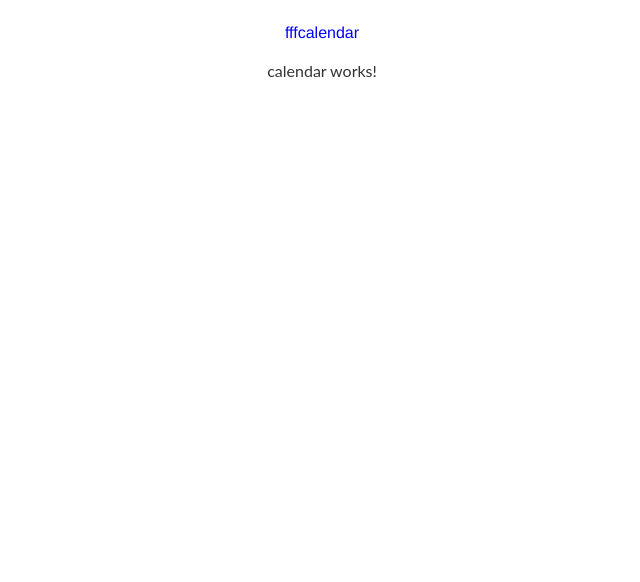
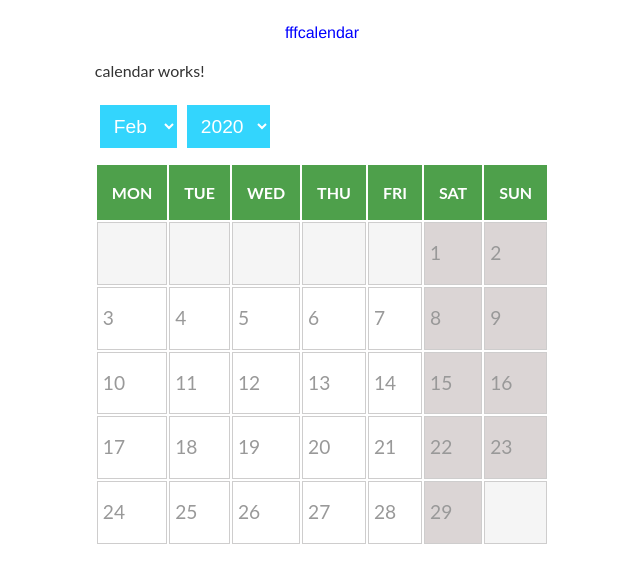
Before and after one commit to pigich/fffcalendar, an Angular app: page /calendar in a window 1280 px wide. Shown: the top 582 px of the page, without its empty margins (318-958 px from the left). Built offline with nearby package versions, Linux system fonts and the light colour scheme.

Commit message:
added calendarCoponent and css styles for it

```diff
--- a/src/app/calendar/calendar.component.html
+++ b/src/app/calendar/calendar.component.html
@@ -1 +1,9 @@
 <p>calendar works!</p>
+<div class="calendar-date">
+    <select [value]="selectedMonth" class="calendar-month" (change)="onMonthChange($event.target.value)">
+    </select>
+    <select [value]="selectedYear" class="calendar-year" (change)="onYearChange($event.target.value)">
+    </select>
+</div>
+<div class="calendar"></div>
+<div class="calendar-event"></div>
--- a/src/app/calendar/calendar.component.ts
+++ b/src/app/calendar/calendar.component.ts
@@ -1,4 +1,7 @@
 import { Component, OnInit } from '@angular/core';
+import { MessageService } from '../shared/service/message.service';
+import { Router } from '@angular/router';
+import { CalendarService } from '../shared/service/calendar.service';
 
 @Component({
   selector: 'app-calendar',
@@ -6,10 +9,155 @@ import { Component, OnInit } from '@angular/core';
   styleUrls: ['./calendar.component.scss']
 })
 export class CalendarComponent implements OnInit {
+  public calendarElement: HTMLElement;
+  public monthElement: HTMLElement;
+  public yearElement: HTMLElement;
+  public selectedMonth: number;
+  public selectedYear: number;
 
-  constructor() { }
+  private monthesNames: Array<string> = ['Jan', 'Feb', 'Mar', 'Apr', 'May', 'Jun', 'Jul', 'Aug', 'Sep', 'Oct', 'Nov', 'Dec'];
+  private days: Array<string> = ['Sun', 'Mon', 'Tue', 'Wed', 'Thu', 'Fri', 'Sat'];
+  private isWeekStartsOnMonday = true;
+  private now = new Date();
+  private nowMonthNumber = this.now.getMonth();
+  private nowYear = this.now.getFullYear();
+  private currentMonth = 0;
+  private currentYear = 0;
+  private selectedDay = 0;
+  private eventsData = null;
+
+  constructor(
+    private calendarService: CalendarService,
+    private router: Router,
+    private messageService: MessageService
+  ) { }
 
   ngOnInit() {
+    this.selectedMonth = this.nowMonthNumber;
+    this.selectedYear = this.nowYear;
+    this.currentMonth = this.selectedMonth;
+    this.currentYear = this.selectedYear;
+    this.calendarElement = document.querySelector('.calendar');
+    this.yearElement = document.querySelector('.calendar-year');
+    this.monthElement = document.querySelector('.calendar-month');
+    this.showMonthes();
+    this.showYears();
+    this.showCalendar();
+  }
+  onMonthChange(value: number) {
+    this.currentMonth = +value;
+    console.log(this.currentMonth);
+    this.showCalendar();
+  }
+  onYearChange(value: number) {
+    this.currentYear = +value;
+    console.log(this.currentYear);
+    this.showCalendar();
   }
 
+  showMonthes() {
+    for (let i = 0; i < 12; i++) {
+      const opt = document.createElement('option');
+      opt.value = '' + i;
+      opt.innerHTML = this.monthesNames[i];
+      if (i === this.nowMonthNumber) { opt.selected = true; }
+      this.monthElement.appendChild(opt);
+    }
+  }
+  showYears() {
+    for (let i = this.nowYear - 10; i <= this.nowYear + 10; i++) {
+      const opt = document.createElement('option');
+      if (i === this.nowYear) {
+        opt.setAttribute('selected', '' + this.nowYear);
+        opt.setAttribute('default', '' + this.nowYear);
+      }
+      opt.value = '' + i;
+      opt.innerHTML = '' + i;
+      this.yearElement.appendChild(opt);
+    }
+  }
+
+  showCalendar() {
+    this.currentMonth = this.currentMonth;
+    this.currentYear = this.currentYear;
+    console.log(this.currentMonth, ' ', this.currentYear);
+    const daysInMonth = new Date(this.currentYear, this.currentMonth + 1, 0).getDate();
+    const firstDayOfMonth = new Date(this.currentYear, this.currentMonth, 1).getDay();
+    const lastDayOfMonth = new Date(this.currentYear, this.currentMonth, daysInMonth).getDay();
+
+    // load data
+    this.eventsData = localStorage.getItem('cal-' + this.currentMonth + '-' + this.currentYear);
+    if (this.eventsData == null) {
+      localStorage.setItem('cal-' + this.currentMonth + '-' + this.currentYear, '{}');
+      this.eventsData = {};
+    } else {
+      this.eventsData = JSON.parse(this.eventsData);
+    }
+
+    // the number of empty squares before start of month
+    const squares = [];
+    if (this.isWeekStartsOnMonday && firstDayOfMonth !== 1) {
+      const blanks = firstDayOfMonth === 0 ? 7 : firstDayOfMonth;
+      for (let i = 1; i < blanks; i++) { squares.push('b'); }
+    }
+    if (!this.isWeekStartsOnMonday && firstDayOfMonth !== 0) {
+      for (let i = 0; i < firstDayOfMonth; i++) { squares.push('b'); }
+    }
+
+    // days of the month
+    for (let i = 1; i <= daysInMonth; i++) { squares.push(i); }
+
+    // the number of empty squares after end of month
+    if (this.isWeekStartsOnMonday && lastDayOfMonth !== 0) {
+      const blanks = lastDayOfMonth === 6 ? 1 : 7 - lastDayOfMonth;
+      for (let i = 0; i < blanks; i++) { squares.push('b'); }
+    }
+    if (!this.isWeekStartsOnMonday && lastDayOfMonth !== 6) {
+      const blanks = lastDayOfMonth === 0 ? 6 : 6 - lastDayOfMonth;
+      for (let i = 0; i < blanks; i++) { squares.push('b'); }
+    }
+
+    // calendar container and table
+    const calendarElement = document.querySelector('.calendar');
+    const calendarTable = document.createElement('table');
+    calendarTable.id = 'calendar';
+    calendarElement.innerHTML = '';
+    calendarElement.appendChild(calendarTable);
+
+    // First row - Days
+    let cRow = document.createElement('tr');
+    let cCell = null;
+
+    if (this.isWeekStartsOnMonday) { this.days.push(this.days.shift()); }
+    for (const d of this.days) {
+      cCell = document.createElement('td');
+      cCell.innerHTML = d;
+      cRow.appendChild(cCell);
+    }
+    cRow.classList.add('head');
+    calendarTable.appendChild(cRow);
+
+    // Days in Month
+    const total = squares.length;
+    cRow = document.createElement('tr');
+    cRow.classList.add('day');
+    for (let i = 0; i < total; i++) {
+      cCell = document.createElement('td');
+      if (squares[i] === 'b') { cCell.classList.add('blank'); } else {
+        cCell.innerHTML = '<div class=\'dd\'>' + squares[i] + '</div>';
+        if (this.eventsData[squares[i]]) {
+          cCell.innerHTML += '<div class=\'evt\'>' + this.eventsData[squares[i]] + '</div>';
+        }
+        cCell.addEventListener('click', () => {
+          console.log(this);
+        });
+      }
+      cRow.appendChild(cCell);
+      if (i !== 0 && (i + 1) % 7 === 0) {
+        calendarTable.appendChild(cRow);
+        cRow = document.createElement('tr');
+        cRow.classList.add('day');
+      }
+    }
+  }
 }
--- a/src/app/shared/_model/User.ts
+++ b/src/app/shared/_model/User.ts
@@ -1,5 +1,8 @@
+import { UserEvent } from './UserEvent';
+
 export class User {
     id: number;
     login: string;
     password: string;
+    taskList: Array<UserEvent>;
 }
--- /dev/null
+++ b/src/app/shared/_model/UserEvent.ts
@@ -0,0 +1,7 @@
+export class UserEvent {
+    id: number;
+    name: string;
+    startDate: Date;
+    finishDate: Date;
+    comment: string;
+}
--- /dev/null
+++ b/src/app/shared/service/calendar.service.ts
@@ -0,0 +1,33 @@
+import { Injectable } from '@angular/core';
+import { Observable } from 'rxjs';
+import { HttpClient } from '@angular/common/http';
+import { UserEvent } from '../_model/UserEvent';
+import { map } from 'rxjs/operators';
+
+@Injectable({
+  providedIn: 'root'
+})
+export class CalendarService {
+
+  public testEvents = [
+    // new Date(2020, 1, 22, 10, 20)   = Sat Feb 22 2020 10:20:00 GMT+0300 (Moscow Standard Time)
+    // 1584872400000
+    { id: 1, name: 'task1', startDate: new Date(1582366800000), finishDate: new Date(1582370400000), comment: 'comment1' },
+    { id: 1, name: 'task2', startDate: new Date(1582881600000), finishDate: new Date(1582892400000), comment: 'comment2' },
+    { id: 1, name: 'task3', startDate: new Date(1581348000000), finishDate: new Date(1581434400000), comment: 'comment3' },
+    { id: 1, name: 'task4', startDate: new Date(1581866400000), finishDate: new Date(1581880800000), comment: 'comment4' },
+  ];
+
+  constructor(private http: HttpClient) { }
+
+  findAllUserEvents(id: number): Observable<UserEvent> {
+    return this.http.get(`http://localhost:1337/events?id=${id}`)
+      .pipe(map((event: UserEvent) => event[0] ? event[0] : undefined));
+  }
+
+  getEvents(): Array<UserEvent> {
+
+    return this.testEvents;
+  }
+
+}
--- a/src/backend/model/User.js
+++ b/src/backend/model/User.js
@@ -14,7 +14,7 @@ const userSchema = mongoose.Schema({
         type: String,
         required: true
     },
-    tasksList
+    taskList
         : {
         type: Array,
         required: true
--- a/src/styles.scss
+++ b/src/styles.scss
@@ -5,12 +5,106 @@
   --success-color: #28a745;
 }
 
+.calendar-date {
+  margin: 10px 0;
+}
+.calendar-month,
+.calendar-year,
+.calendar-set {
+  padding: 10px;
+  margin: 5px;
+  font-size: 1.2em;
+  border: 0;
+  background: #33d5fd;
+  color: #fff;
+}
+
+.calendar {
+  width: 100%;
+  border-collapse: collapse;
+}
+
+.calendar tr td:nth-child(6),
+td:nth-child(7) {
+  background: #dbd5d5;
+}
+.calendar tr.head td {
+  font-weight: bold;
+  text-transform: uppercase;
+  color: #fff;
+  background: #4ea04b;
+  padding: 15px;
+  text-align: center;
+}
+
+.calendar tr.day td {
+  border: 1.1px solid rgb(206, 205, 205);
+  width: 14.28%;
+  padding: 15px 5px;
+  vertical-align: top;
+}
+
+.calendar tr.day td:hover {
+  background: #faf1cf;
+}
+
+.calendar tr td.blank {
+  background: #f5f5f5;
+}
+
+.calendar .dd {
+  font-size: 1.2em;
+  color: #999;
+}
+
+.calendar .evt {
+  margin-top: 5px;
+  font-size: 0.8em;
+  font-weight: bold;
+  overflow: hidden;
+  color: #ff5d5d;
+}
+
+.calendar-event form {
+  padding: 15px;
+  margin-top: 20px;
+  background: #f5f5f5;
+  border: 1px solid #ddd;
+}
+.calendar-event h1 {
+  color: #333;
+  padding: 0;
+  margin: 0;
+}
+.evt-date {
+  color: #999;
+  margin: 10px 0;
+}
+.calendar-event textarea {
+  display: block;
+  box-sizing: padding-box;
+  width: 90%;
+  padding: 10px;
+  margin: 10px 0;
+  border: 1px solid #ddd;
+  resize: none;
+}
+.calendar-event input[type="button"],
+.calendar-event input[type="submit"] {
+  padding: 10px;
+  margin: 5px;
+  font-size: 1.2em;
+  border: 0;
+  background: #ea4c4c;
+  color: #fff;
+}
+
 body {
   display: flex;
   justify-content: center;
   align-items: center;
   min-height: 100%;
-    font-family: 'lato', sans-serif;
+  font-family: "lato", sans-serif;
   font-size: 1rem;
   line-height: 1.6;
   background-color: #fff;
@@ -24,10 +118,10 @@
   padding: 0 2rem;
 }
 
-  .form-header{
-    font-size:20px;
+.form-header {
+  font-size: 20px;
   text-align: center;
-    margin:0;
+  margin: 0;
 }
 
 .card {
@@ -42,7 +136,7 @@
   }
 
   &-content {
-      margin-bottom: .5rem;
+    margin-bottom: 0.5rem;
   }
 }
 label {
@@ -52,8 +146,8 @@
 .form-control {
   display: block;
   color: #888;
-    margin-bottom: .8rem;
-    padding-right: .8rem;
+  margin-bottom: 0.8rem;
+  padding-right: 0.8rem;
 
   &.has-error {
     color: var(--danger-color);
@@ -67,8 +161,8 @@
   }
 }
 
-input[type='text'],
-input[type='password'] {
+input[type="text"],
+input[type="password"] {
   display: block;
   width: 100%;
   padding: 0.4rem;
@@ -76,7 +170,7 @@ input[type='password'] {
   border: 1px solid #ccc;
 }
 
-input[type='submit'],
+input[type="submit"],
 button {
   font: inherit;
 }
@@ -123,13 +217,11 @@ button {
   color: #333;
 }
 
-
 .message-light {
   background: var(--light-color);
   color: #333;
   text-align: center;
 }
-
 
 .message-danger {
   background: var(--danger-color);
```
Lines whose indentation alone changed are shown as unchanged.
